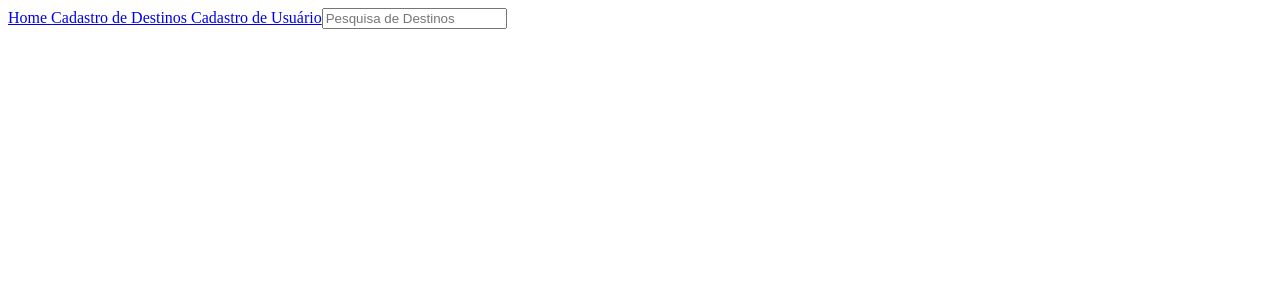
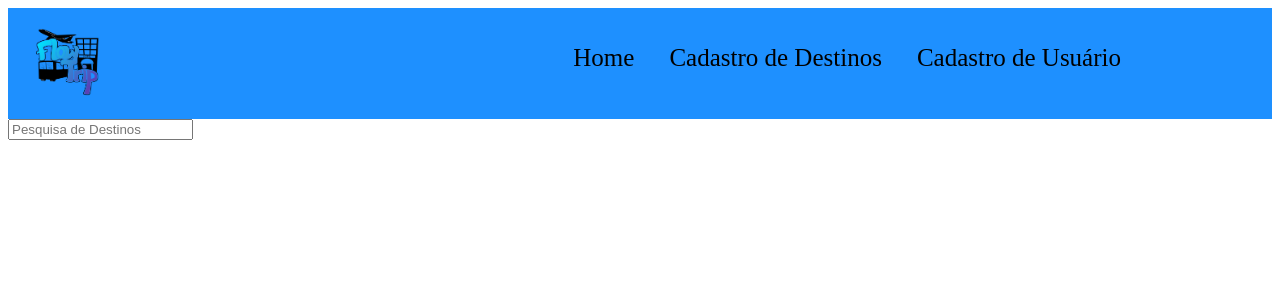
Before and after one commit to JessicaRosalia/Catalogo-de-viagens, a React (Create React App) app: page /home in a window 1280 px wide. Shown: the top 300 px of the page. Built offline with nearby package versions, Linux system fonts and the light colour scheme; the HTML template or start-up script is replaced by a standard one.

Commit message:
iniciado o visual do menu

```diff
--- a/src/components/Menu/Menu.js
+++ b/src/components/Menu/Menu.js
@@ -1,17 +1,33 @@
-import {Link} from 'react-router-dom';
+import { LinkContainer, LinkStyled, NavbarStyled, LinksContainer, LogoStyled } from './style';
+import flowTripLogo from '../../assets/images/FlowTrip.png'
+import { Link } from 'react-router-dom';
+
 
 function Menu (){
 
     return(
-        <nav>
-            <Link to="/home"> Home </Link>
-            <Link to="/cadastro-de-destinos"> Cadastro de Destinos</Link>
-            <Link to="/cadastro-de-usuario"> Cadastro de Usuário</Link>
-            <input
-            type="text"
-            placeholder="Pesquisa de Destinos"
-            />
-        </nav>
+        <NavbarStyled>
+
+            <Link to="/home">
+                <LogoStyled src={flowTripLogo}/>
+            </Link>
+
+            <LinksContainer>
+
+                <LinkContainer>
+                    <LinkStyled to="/home"> Home </LinkStyled>
+                </LinkContainer>
+
+                <LinkContainer>
+                    <LinkStyled to="/cadastro-de-destinos"> Cadastro de Destinos</LinkStyled>
+                </LinkContainer>
+
+                <LinkContainer>
+                        <LinkStyled to="/cadastro-de-usuario"> Cadastro de Usuário</LinkStyled>
+                </LinkContainer>
+           </LinksContainer>
+
+        </NavbarStyled>
 
     )
 }
--- a/src/components/Menu/style.js
+++ b/src/components/Menu/style.js
@@ -0,0 +1,34 @@
+import styled from 'styled-components';
+import { Link } from 'react-router-dom';
+
+export const NavbarStyled = styled.nav`
+    display: flex;
+    background-color: #1E90FF;
+    padding: 1em;
+
+`
+export const LogoStyled = styled.img`
+    max-width:100px;
+    max-height:75px;
+`
+
+export const LinksContainer = styled.div`
+    width: 100%;
+    display: flex;
+    justify-content: flex-end;
+    margin-top: 20px;
+    margin-right: 100px;
+`
+export const LinkContainer = styled.div`
+
+    margin-right: 35px;
+`
+export const LinkStyled = styled(Link)`
+    font-size: 25px;
+    text-decoration: none;
+    color: #000;
+
+    :hover{
+        color: #9400D3;
+    }
+`
--- a/src/pages/Home/Home.js
+++ b/src/pages/Home/Home.js
@@ -2,7 +2,15 @@ import Menu from "../../components/Menu/Menu";
 
 function HomePage(){
     return(
-        <Menu/>
+        <>
+            <Menu/>
+
+            <input
+                type="text"
+                placeholder="Pesquisa de Destinos"
+            />
+        </>
+
     )
 }
 
```
Also changed, not shown: src/assets/images/FlowTrip.png (added).
